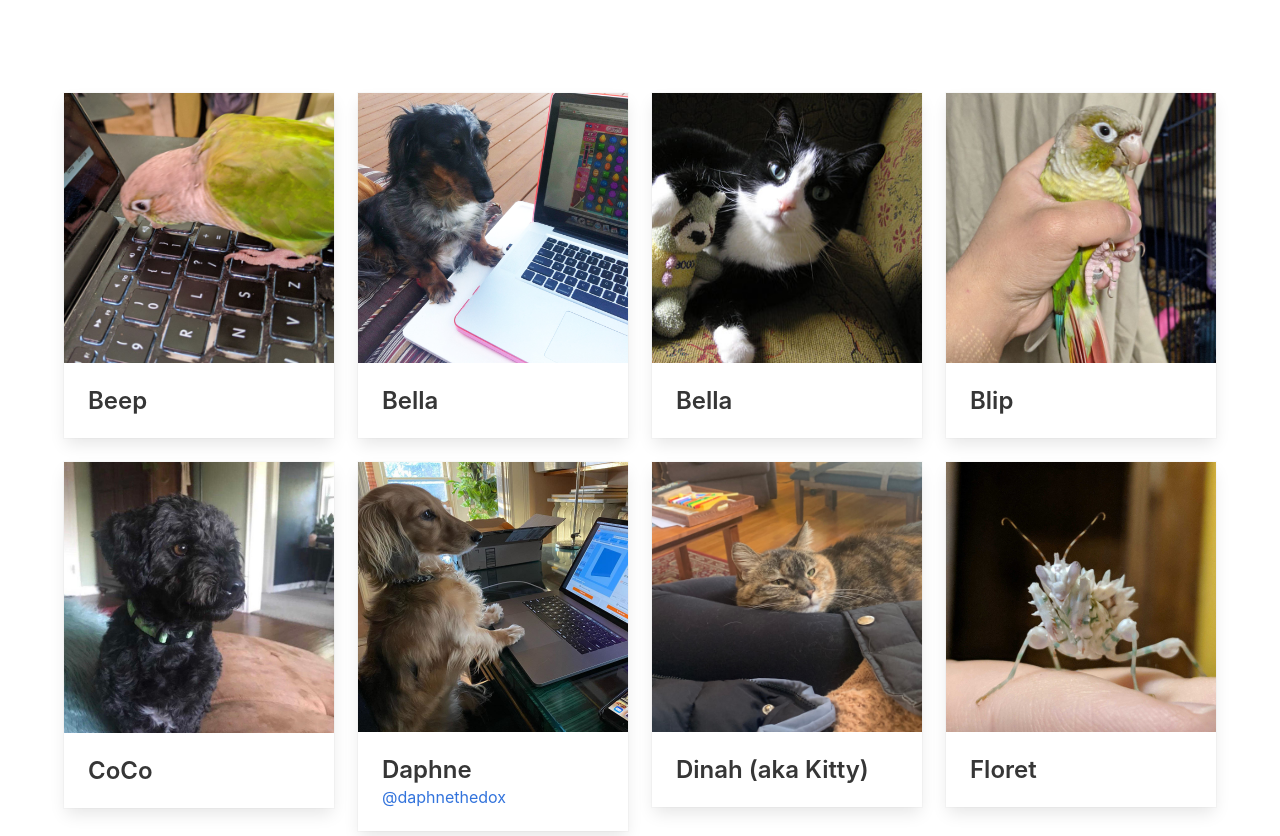
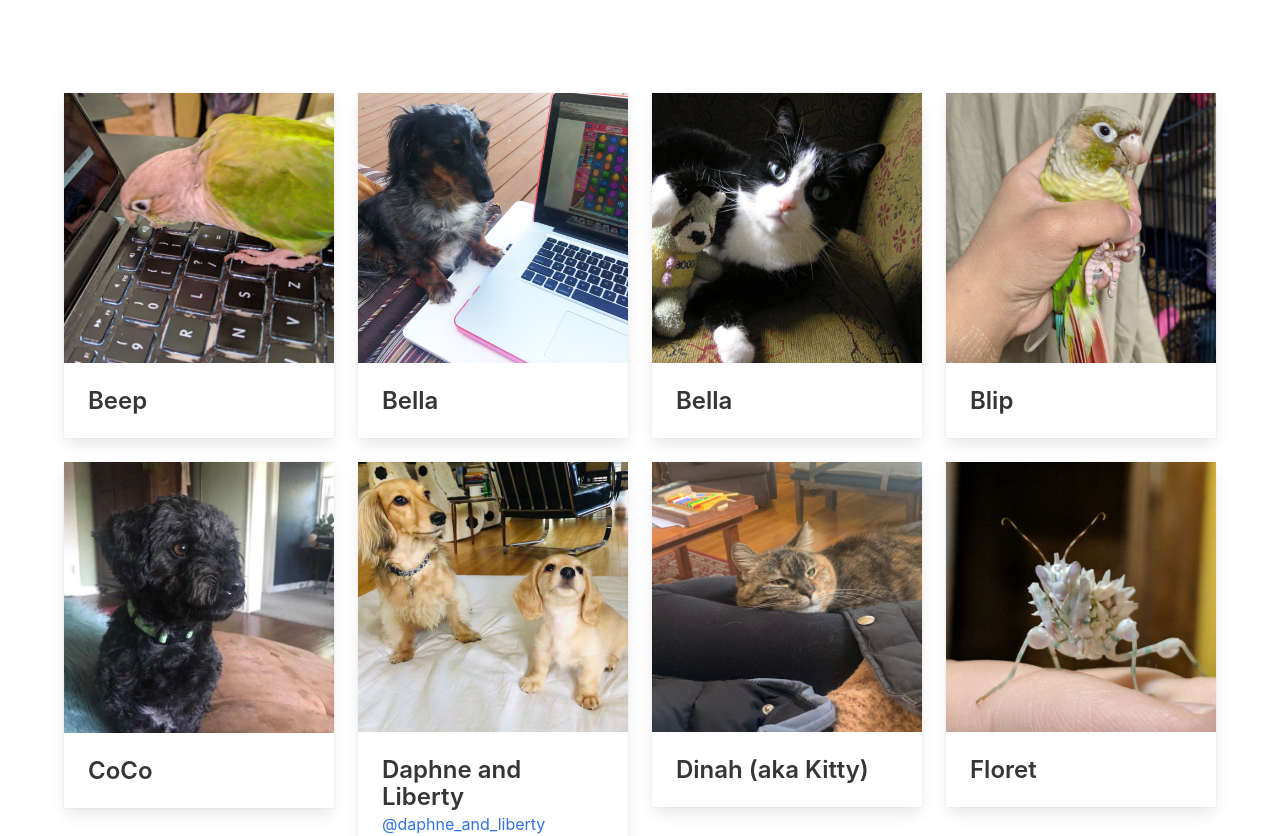
Before and after one commit to ten7/pets.ten7.com, a plain HTML site: page index.html in a window 1280 px wide. Shown: the part 116-952 px from the top of the page. Drawn offline with Linux system fonts and the light colour scheme.

Commit message:
Add Liberty to the family

```diff
--- a/index.html
+++ b/index.html
@@ -128,15 +128,15 @@
                         <div class="card">
                             <div class="card-image">
                                 <figure class="image">
-                                    <img src="images/daphnethedox.jpg" alt="Daphne">
+                                    <img src="images/daphne_and_liberty.jpg" alt="Daphne and Liberty">
                                 </figure>
                             </div>
                             <div class="card-content">
                                 <div class="media">
                                     <div class="media-content">
-                                        <p class="title is-4">Daphne</p>
+                                        <p class="title is-4">Daphne and Liberty</p>
                                         <p class="subtitle is-6">
-                                            <a href="http://daphne.dog/">@daphnethedox</a>
+                                            <a href="https://instagram.com/daphne_and_liberty">@daphne_and_liberty</a>
                                         </p>
                                     </div>
                                 </div>
```
